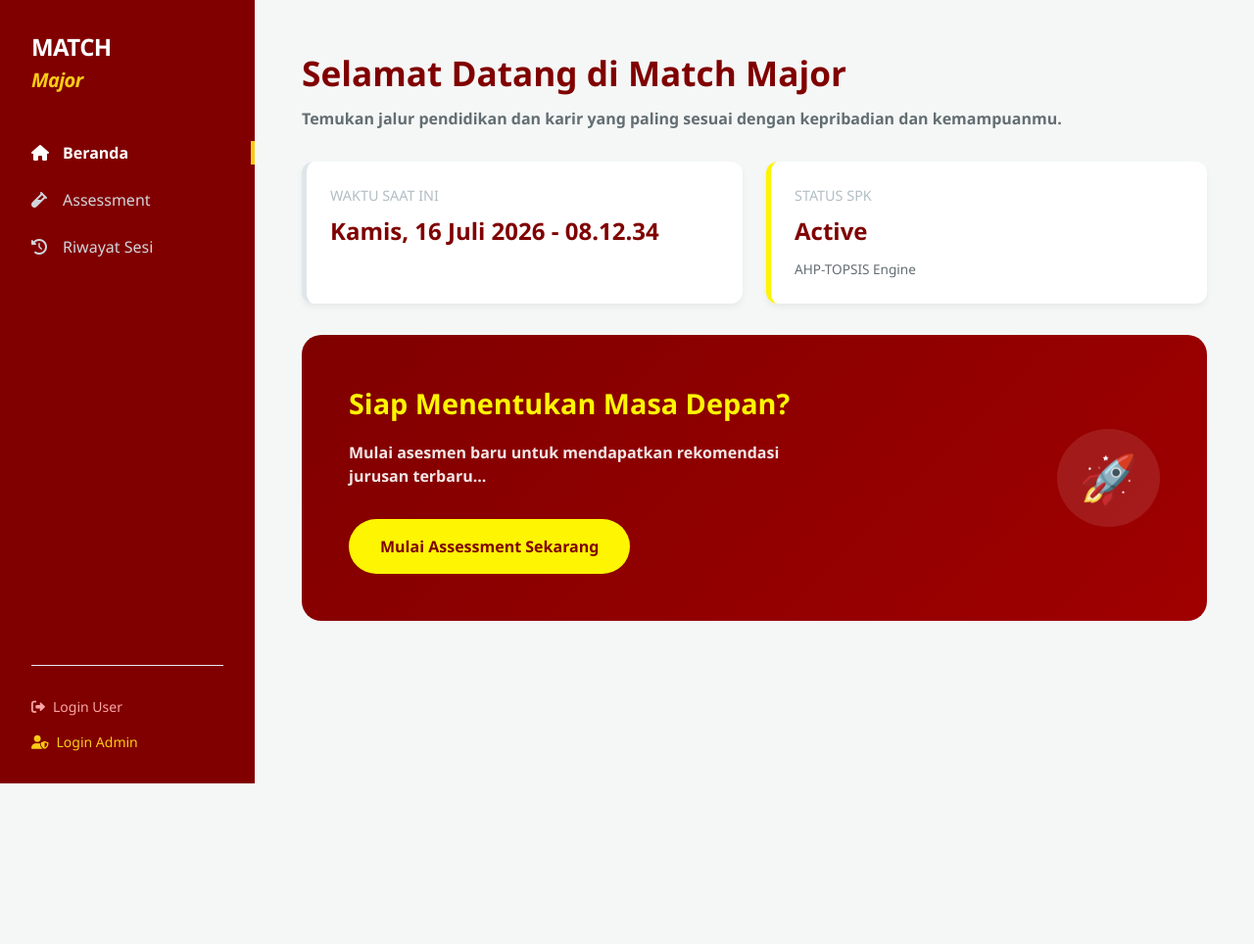
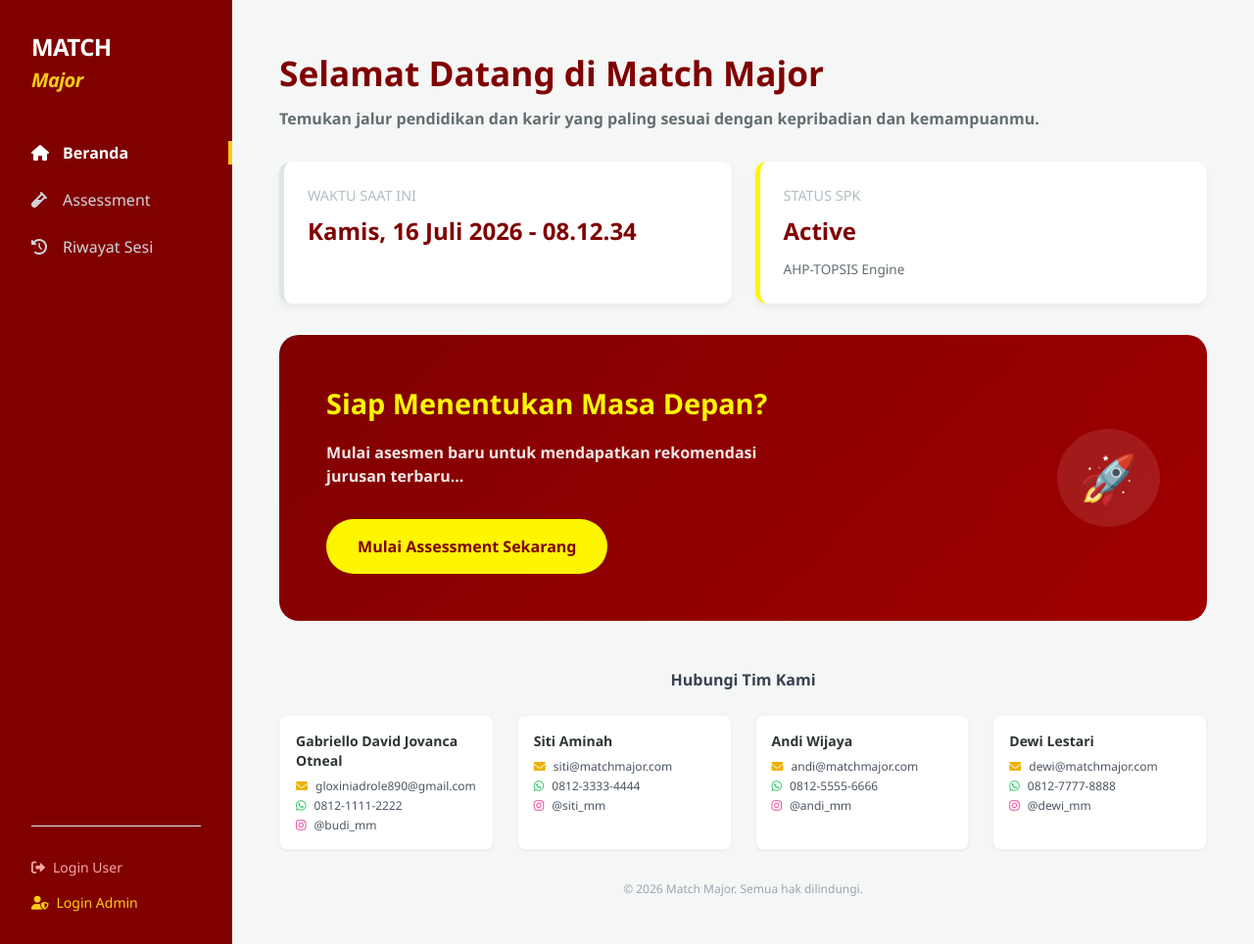
Before and after one commit to Gabriell550/MatchMajor, a website: page public/index.html in a window 1280 px wide. Shown: the whole page at 98% size. Before the commit the page ends 800 px from the top, so only its background shows below. Drawn offline with nearby package versions, Linux system fonts and the light colour scheme; no server answers.

Commit message:
add footer

```diff
--- a/public/index.html
+++ b/public/index.html
@@ -129,6 +129,49 @@
                     </div>
                 </div>
             </section>
+            <footer class="mt-12">
+    <h3 class="font-bold text-gray-700 mb-6 text-center">Hubungi Tim Kami</h3>
+    <div class="grid grid-cols-1 md:grid-cols-2 lg:grid-cols-4 gap-6">
+
+        <div class="bg-white p-4 rounded-lg shadow-sm border border-gray-100">
+            <h4 class="font-bold text-sm mb-2">Gabriello David Jovanca Otneal</h4>
+            <div class="text-xs text-gray-600 space-y-1">
+                <p><i class="fa-solid fa-envelope text-yellow-500 mr-2"></i>gloxiniadrole890@gmail.com</p>
+                <p><i class="fa-brands fa-whatsapp text-green-500 mr-2"></i>0812-1111-2222</p>
+                <p><i class="fa-brands fa-instagram text-pink-500 mr-2"></i>@budi_mm</p>
+            </div>
+        </div>
+
+        <div class="bg-white p-4 rounded-lg shadow-sm border border-gray-100">
+            <h4 class="font-bold text-sm mb-2">Siti Aminah</h4>
+            <div class="text-xs text-gray-600 space-y-1">
+                <p><i class="fa-solid fa-envelope text-yellow-500 mr-2"></i>siti@matchmajor.com</p>
+                <p><i class="fa-brands fa-whatsapp text-green-500 mr-2"></i>0812-3333-4444</p>
+                <p><i class="fa-brands fa-instagram text-pink-500 mr-2"></i>@siti_mm</p>
+            </div>
+        </div>
+
+        <div class="bg-white p-4 rounded-lg shadow-sm border border-gray-100">
+            <h4 class="font-bold text-sm mb-2">Andi Wijaya</h4>
+            <div class="text-xs text-gray-600 space-y-1">
+                <p><i class="fa-solid fa-envelope text-yellow-500 mr-2"></i>andi@matchmajor.com</p>
+                <p><i class="fa-brands fa-whatsapp text-green-500 mr-2"></i>0812-5555-6666</p>
+                <p><i class="fa-brands fa-instagram text-pink-500 mr-2"></i>@andi_mm</p>
+            </div>
+        </div>
+
+        <div class="bg-white p-4 rounded-lg shadow-sm border border-gray-100">
+            <h4 class="font-bold text-sm mb-2">Dewi Lestari</h4>
+            <div class="text-xs text-gray-600 space-y-1">
+                <p><i class="fa-solid fa-envelope text-yellow-500 mr-2"></i>dewi@matchmajor.com</p>
+                <p><i class="fa-brands fa-whatsapp text-green-500 mr-2"></i>0812-7777-8888</p>
+                <p><i class="fa-brands fa-instagram text-pink-500 mr-2"></i>@dewi_mm</p>
+            </div>
+        </div>
+
+    </div>
+    <p class="text-xs text-gray-400 mt-8 text-center">© 2026 Match Major. Semua hak dilindungi.</p>
+</footer>
         </main>
     </div>
 
```
